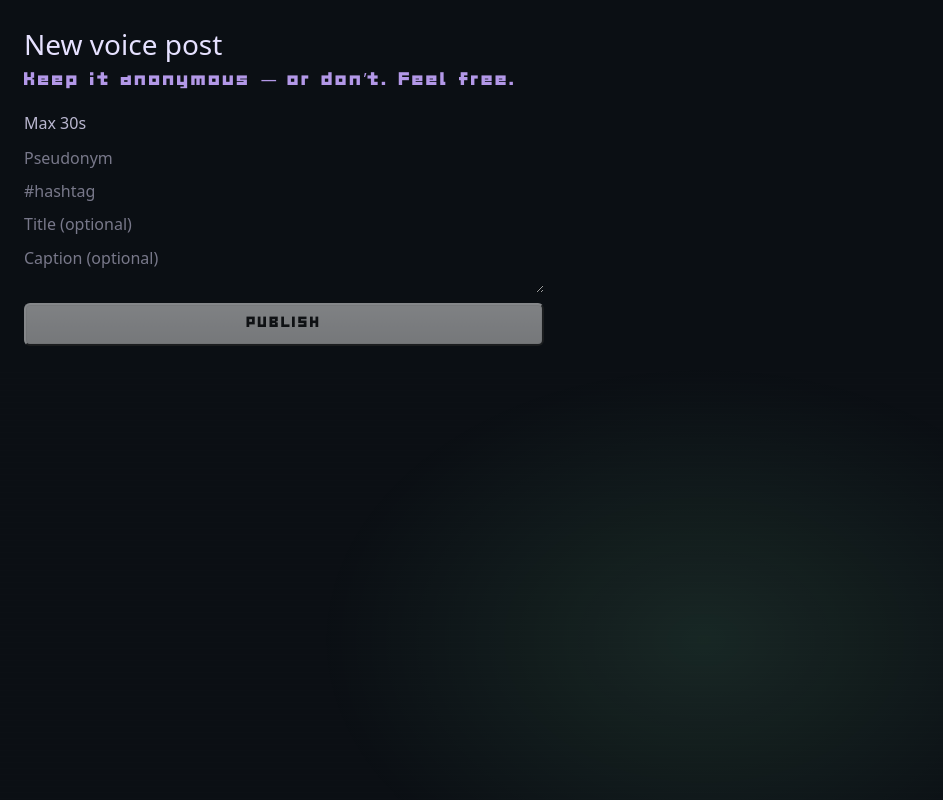
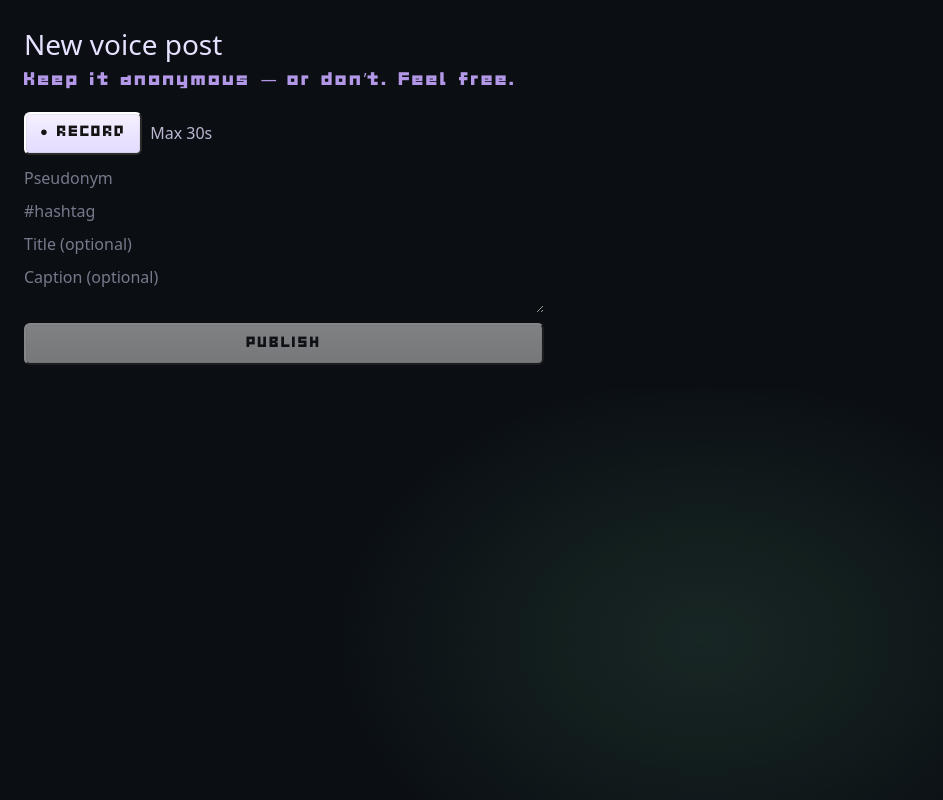
Before and after one commit to Voluto75/tapetag, a Next.js app in the folder tapetag/: page /new in a window 1280 px wide. Shown: the whole page, without its empty margins (0-943 px from the left). Built offline with nearby package versions, Linux system fonts and the light colour scheme.

Commit message:
Restore Record button on /new

```diff
--- a/tapetag/components/Recorder.tsx
+++ b/tapetag/components/Recorder.tsx
@@ -81,18 +81,25 @@ export default function Recorder() {
       marginBottom: 12,
     }}
   >
+
 {!isRec ? (
-      /* bouton Record ailleurs si présent */
-      null
+  <button
+    type="button"
+    onClick={start}
+    className="tt-btn98"
+  >
+    ● Record
+  </button>
 ) : (
   <button
     type="button"
     onClick={stop}
-        className="tt-btn98"
+    className="tt-btn98 tt-btn98--danger"
   >
     Stop ({duration}s)
   </button>
 )}
+
 
     <span style={{ opacity: 0.8 }}>Max 30s</span>
   </div>
```
Lines whose indentation alone changed are shown as unchanged.
